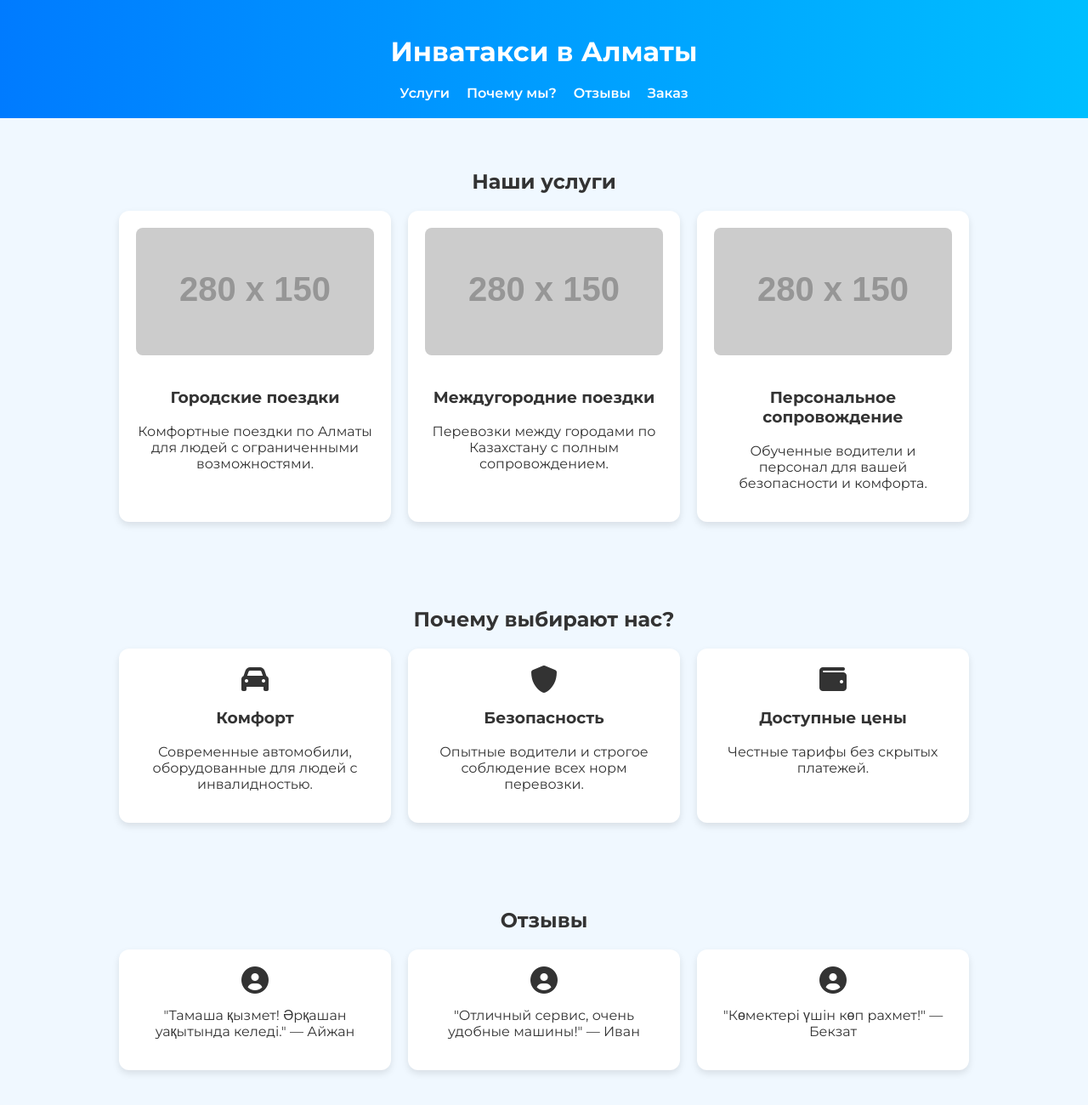
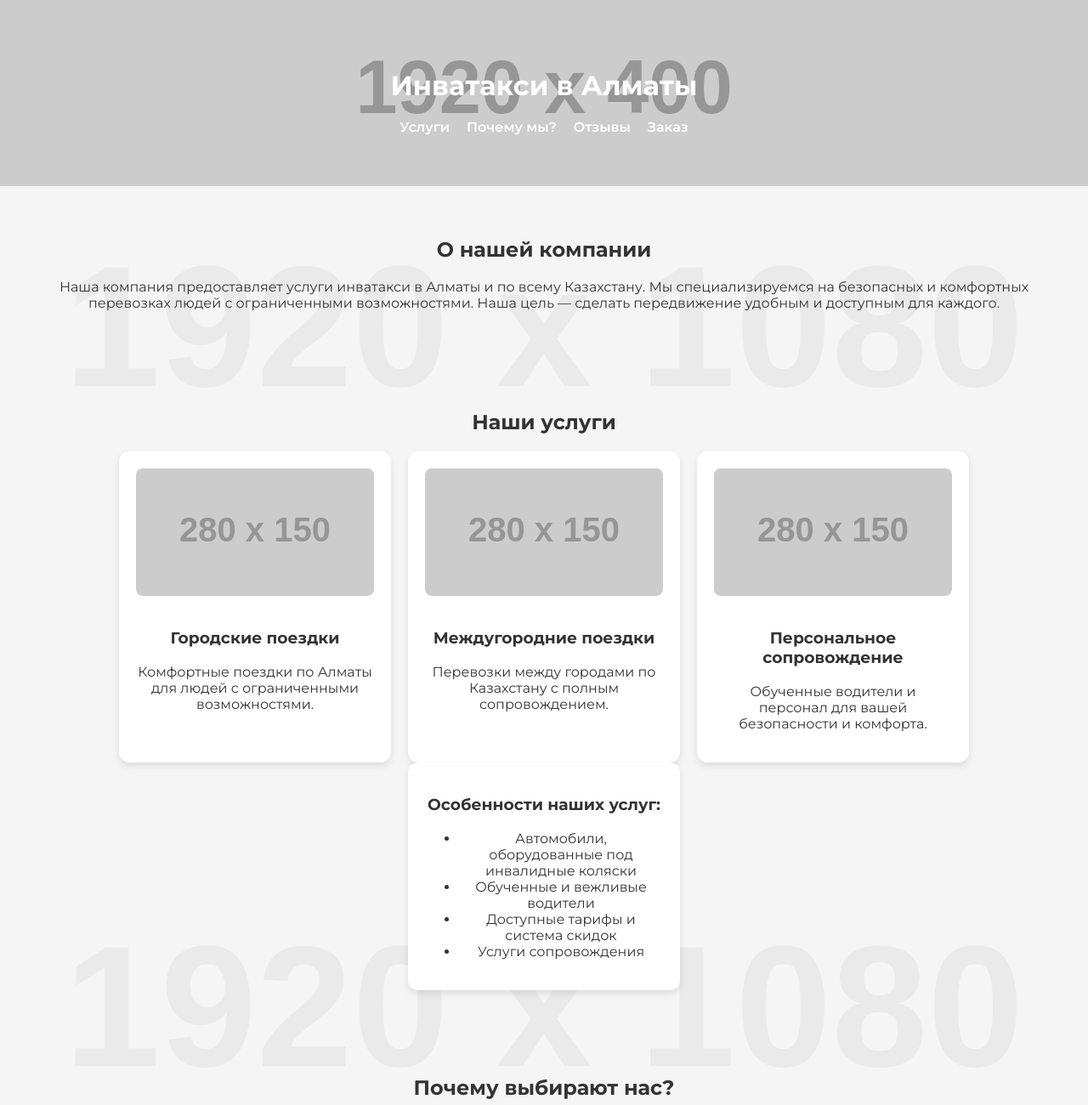
Before and after one commit to Tatiana432/invataxi, a plain HTML site: page index.html in a window 1280 px wide. Shown: the top 1300 px of the page at 85% size. Drawn offline with Linux system fonts and the light colour scheme; placeholder pictures from the web are drawn by us.

Commit message:
Update index.html

```diff
--- a/index.html
+++ b/index.html
@@ -11,13 +11,26 @@
             font-family: 'Montserrat', sans-serif;
             margin: 0;
             padding: 0;
-            background: #f0f8ff;
+            background: url('https://via.placeholder.com/1920x1080?text=Инватакси+фон') no-repeat center center fixed;
+            background-size: cover;
             color: #333;
+            position: relative;
+        }
+        body::before {
+            content: "";
+            position: absolute;
+            top: 0;
+            left: 0;
+            width: 100%;
+            height: 100%;
+            background: rgba(255, 255, 255, 0.8);
+            z-index: -1;
         }
         header {
-            background: linear-gradient(90deg, #007BFF, #00BFFF);
+            background: url('https://via.placeholder.com/1920x400?text=Инватакси+коллаж') no-repeat center center;
+            background-size: cover;
             color: white;
-            padding: 20px;
+            padding: 60px 20px;
             text-align: center;
         }
         nav {
@@ -38,7 +51,7 @@
         h1, h2 {
             margin-bottom: 20px;
         }
-        .features, .reviews, .contact, .why-us {
+        .features, .reviews, .contact, .why-us, .services-details {
             display: flex;
             flex-wrap: wrap;
             justify-content: center;
@@ -102,7 +115,7 @@
             display: none;
         }
         @media (max-width: 768px) {
-            .features, .reviews, .why-us {
+            .features, .reviews, .why-us, .services-details {
                 flex-direction: column;
                 align-items: center;
             }
@@ -119,6 +132,11 @@
             <a href="#contact">Заказ</a>
         </nav>
     </header>
+
+    <section id="about">
+        <h2>О нашей компании</h2>
+        <p>Наша компания предоставляет услуги инватакси в Алматы и по всему Казахстану. Мы специализируемся на безопасных и комфортных перевозках людей с ограниченными возможностями. Наша цель — сделать передвижение удобным и доступным для каждого.</p>
+    </section>
 
     <section id="services">
         <h2>Наши услуги</h2>
@@ -137,6 +155,17 @@
                 <img src="https://via.placeholder.com/280x150?text=Персональное+сопровождение" alt="Персональное сопровождение">
                 <h3>Персональное сопровождение</h3>
                 <p>Обученные водители и персонал для вашей безопасности и комфорта.</p>
+            </div>
+        </div>
+        <div class="services-details">
+            <div class="card">
+                <h3>Особенности наших услуг:</h3>
+                <ul>
+                    <li>Автомобили, оборудованные под инвалидные коляски</li>
+                    <li>Обученные и вежливые водители</li>
+                    <li>Доступные тарифы и система скидок</li>
+                    <li>Услуги сопровождения</li>
+                </ul>
             </div>
         </div>
     </section>
```
